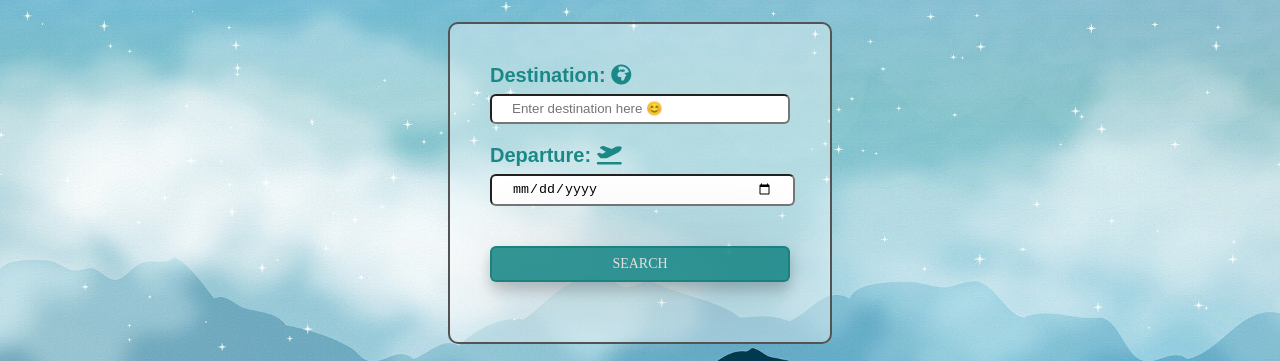
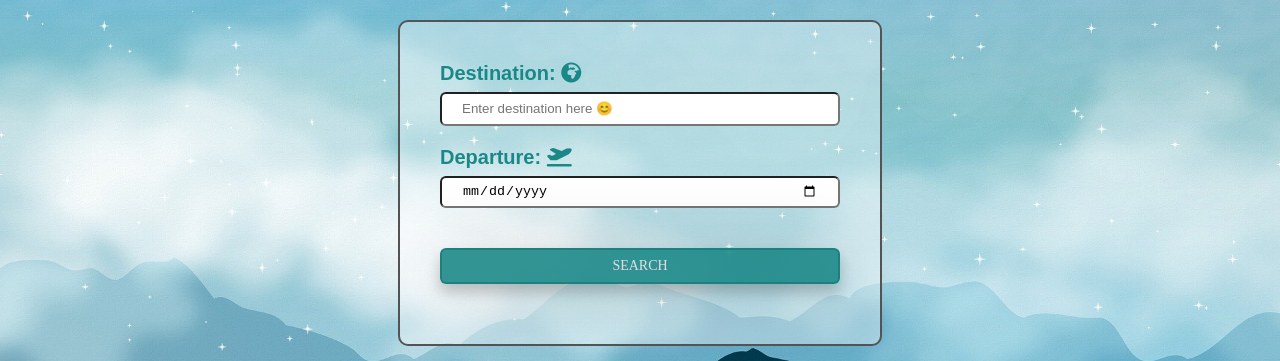
Before and after one commit to CristianaCostaPereira/Travel-App, a website built with webpack: page src/client/views/index.html in a window 1280 px wide. Shown: the part 237-598 px from the top of the page. Built offline with nearby package versions, Linux system fonts and the light colour scheme.

Commit message:
Few changes in the CSS

```diff
--- a/src/client/styles/form.scss
+++ b/src/client/styles/form.scss
@@ -3,7 +3,7 @@ form {
     border-radius: 10px;
     padding: 40px;
     background: #ffffff61;
-    width: 300px;
+    width: 400px;
 }
 
 .title {
@@ -18,14 +18,14 @@ input {
 }
 
 input[type="search"] {
-    padding: 5px 20px;
+    padding: 7px 20px; // to compensate the extra 4px in the calender icon in the date input
     width: 100%;
     line-height: 16px;
 }
 
 input[type="date"] {
     padding: 5px 20px;
-    width: 87%;
+    width: 89%;
     line-height: 16px;
 }
 
```
Also changed, not shown: src/client/views/index.html (+1 -0 lines).
